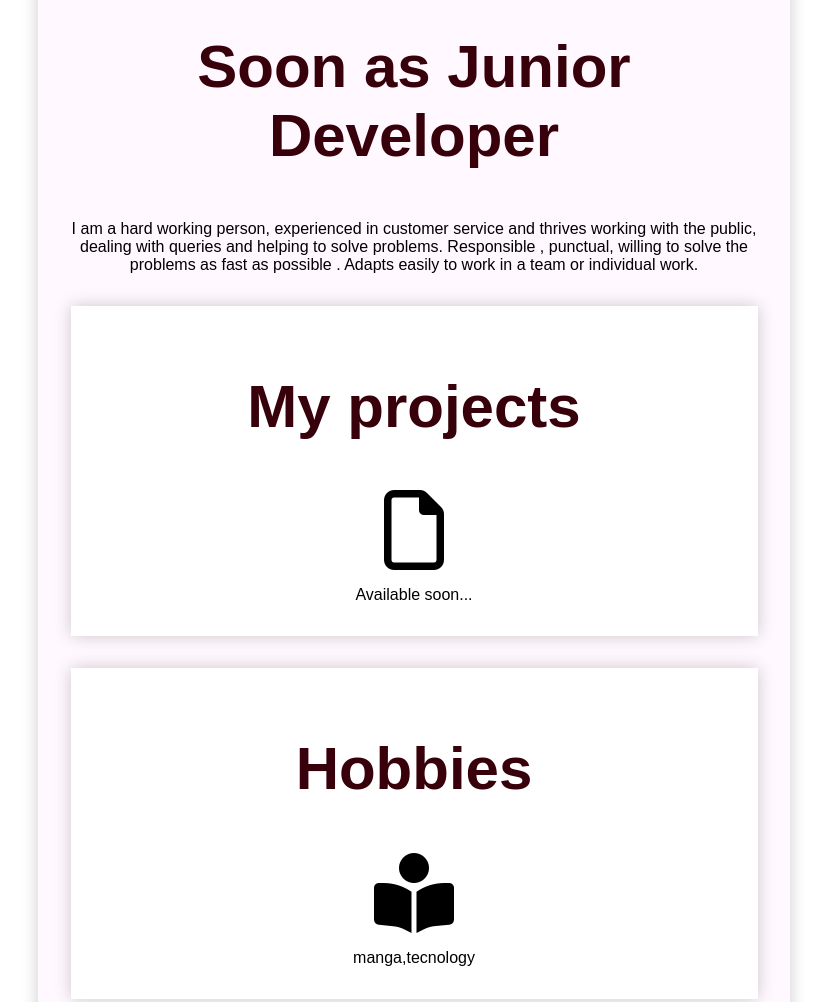
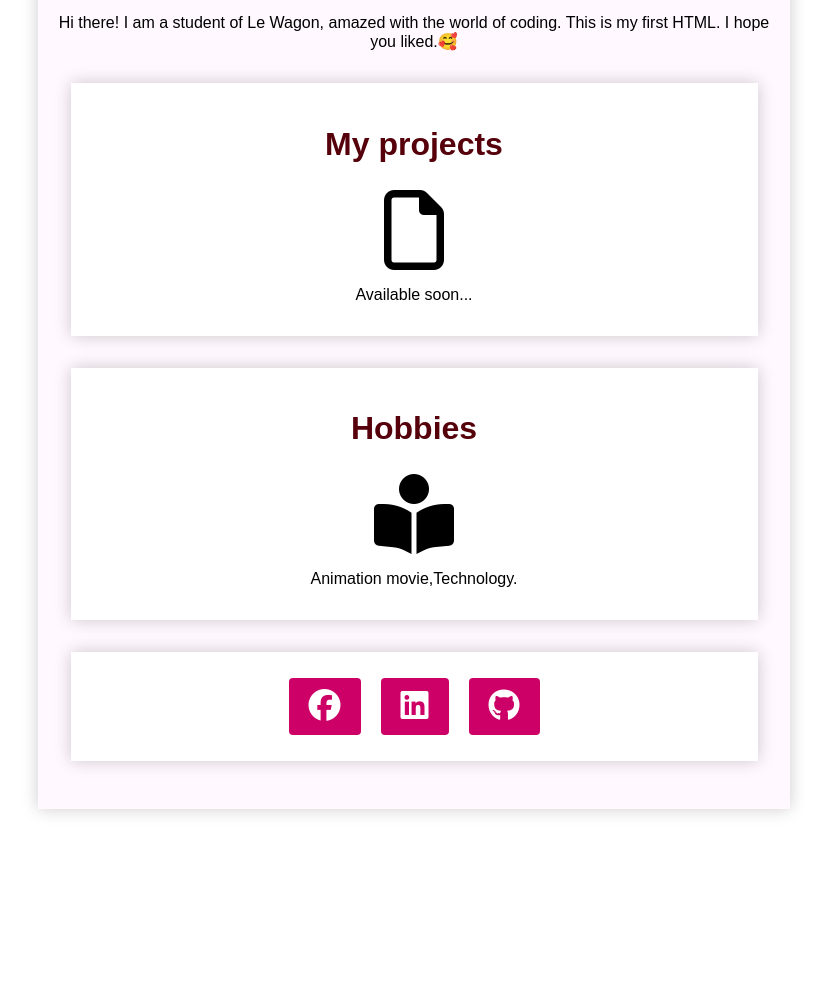
Before and after one commit to natti05/profile, a plain HTML site: page index.html in a window 1280 px wide. Shown: the part 420-1422 px from the top of the page, without its empty margins (226-1053 px from the left). After the commit the page ends 1261 px from the top, so only its background shows below. Drawn offline with Linux system fonts and the light colour scheme.

Commit message:
my profile page

```diff
--- a/index.html
+++ b/index.html
@@ -1,3 +1,4 @@
+
 <!DOCTYPE html>
 <html>
   <head>
@@ -8,44 +9,31 @@
    <meta name="viewport" content="width=device-width, initial-scale=1">
     <title>Natália</title>
   </head>
-
   <body>
-
     <div class="card-pink">
      <h1>Natália N.T.</h1>
      <img class="img-circle" src="images/IMG_3127.jpeg" alt="Profile picture">
      <h2>Soon as Junior Developer</h2>
-      <p>  I am a hard working person, experienced in customer service and thrives working with the public,
-       dealing with queries and helping to solve problems. Responsible , punctual,
-        willing to solve the problems as fast as possible . Adapts easily to work in a team or individual work.
-      </p>
-
-
+     <p>Hi there! I am a student of Le Wagon, amazed with the world of coding. This is my first HTML. I hope you liked.🥰</p>
       <div class="card-white">
         <h2>My projects</h2>
         <i class="far fa-file fa-5x"></i>
-      <p>Available soon...
-      </p>
-
+        <p>Available soon...</p>
       </div>
-
       <div class="card-white">
         <h2>Hobbies</h2>
         <i class="fas fa-book-reader fa-5x"></i>
-        <p>manga,tecnology</p>
+        <p>Animation movie,Technology.</p>
       </div>
-
       <div class="card-white">
         <a class="btn-magenta" href="https://https://www.facebook.com/natalia.nachan?ref=bookmarks" target="_blank">
         <i class="fab fa-facebook"></i>
-      </a>
         <a class="btn-magenta" href="https://www.linkedin.com/in/natalia-takahara-602431197/" target="_blank">
         <i class="fab fa-linkedin"></i>
-      </a>
         <a class="btn-magenta" href="https://https://github.com/natti05" target="_blank">
          <i class="fab fa-github"></i>
         </a>
      </div>
-
+    </div>
   </body>
 </html>
--- a/style.css
+++ b/style.css
@@ -1,35 +1,29 @@
+
 <style>
 @import url('https://fonts.googleapis.com/css?family=Montserrat|Poppins&display=swap');
 </style>
-
 body {
-
   font-family: 'Poppins', sans-serif;
   background-color: rgb(250,250,250);
 }
-
-h1, h2 {
+h1 {
   font-family: 'Montserrat', sans-serif;
-  font-size: 60px
+  color: #7E007B;
+  font-size: 37px
+}
+h2 {
+  font-family: 'Montserrat', sans-serif;
+  color: #55000A;
+  font-size: 32px
 }
 p{
   font-family: 'Poppins', sans-serif;
   text-align: center;
-
 }
-h1 {
-  color: #7E007B;
-}
-
-h2 {
-  color: #37000A;
-}
-
 a {
   display: inline-block;
   text-decoration: none;
 }
-
 .card-pink {
   background-color: #FFF8FE;
   margin: 32px auto;
@@ -38,7 +32,6 @@ a {
   padding: 16px;
   box-shadow: 0 0 16px rgba(0,0,0,0.2);
 }
-
 .card-white {
   background-color: white;
   margin: 32px auto;
@@ -47,39 +40,34 @@ a {
   padding: 16px;
   box-shadow: 0 0 16px rgba(0,0,0,0.2);
 }
-
 .img-circle {
   border-radius: 50%;
   box-shadow: 4px 4px 8px rgba(0,0,0,0.2);
   width: 200px;
 }
-
 .btn-magenta {
   background-color: #cc0066;
   color: white;
-  padding: 16px 32px;
+  padding: 10px 20px;
   font-size: 32px;
   border-radius: 4px;
   margin: 10px;
 }
-
 .btn-magenta:hover {
   background-color: #37000A;
   color: white;
-  padding: 16px 32px;
+  padding: 8px 16px;
   font-size: 32px;
   border-radius: 4px;
   margin: 10px;
 }
-
 @media (max-width: 960px) {
   .card-white {
     width: 590px;
   }
   .card-pink {
     width: 650px;
-}
-
+  }
 }
 @media (max-width: 720px) {
   .card-white {
```
Also changed, not shown: 2 other files. Lines whose indentation alone changed are shown as unchanged.
